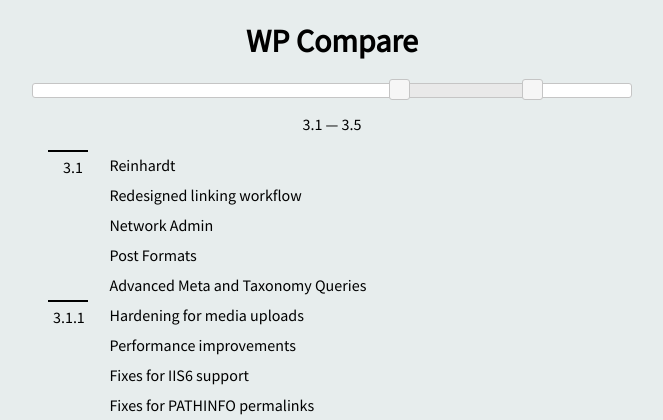
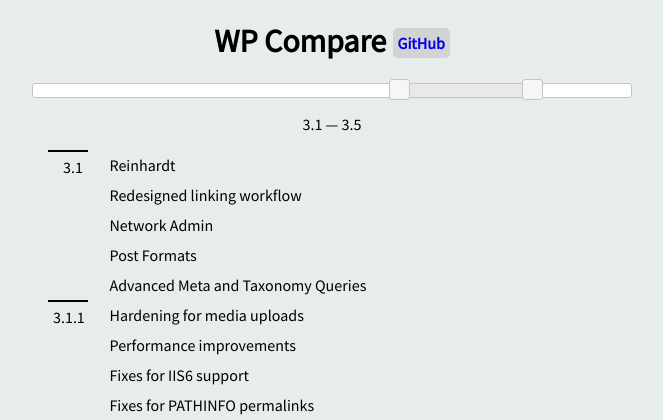
Before and after one commit to trepmal/wp-version-compare, a PHP site: page / in a window 1280 px wide. Shown: the top 420 px of the page, without its empty margins (308-971 px from the left). Run offline with PHP 8.4, Linux system fonts and the light colour scheme; some libraries are stand-ins or nearby versions.

Commit message:
add GitHub link

```diff
--- a/index.html
+++ b/index.html
@@ -23,7 +23,7 @@
 <body>
 
 	<div class="container">
-		<h1>WP Compare</h1>
+		<h1>WP Compare <a href="https://github.com/trepmal/wp-version-compare">GitHub</a></h1>
 		<div class="page">
 
 			<div id="slider-range"></div>
--- a/style.css
+++ b/style.css
@@ -11,6 +11,16 @@ body {
 	width: 600px;
 	margin: 0 auto;
 	text-align: left;
+}
+h1 a {
+	text-decoration: none;
+	font-size: 50%;
+	display: inline-block;
+	background: lightgrey;
+	border-radius: 5px;
+	padding: 5px;
+	position: relative;
+	top: -3px;
 }
 #slider-range + p {
 	text-align: center;
```
